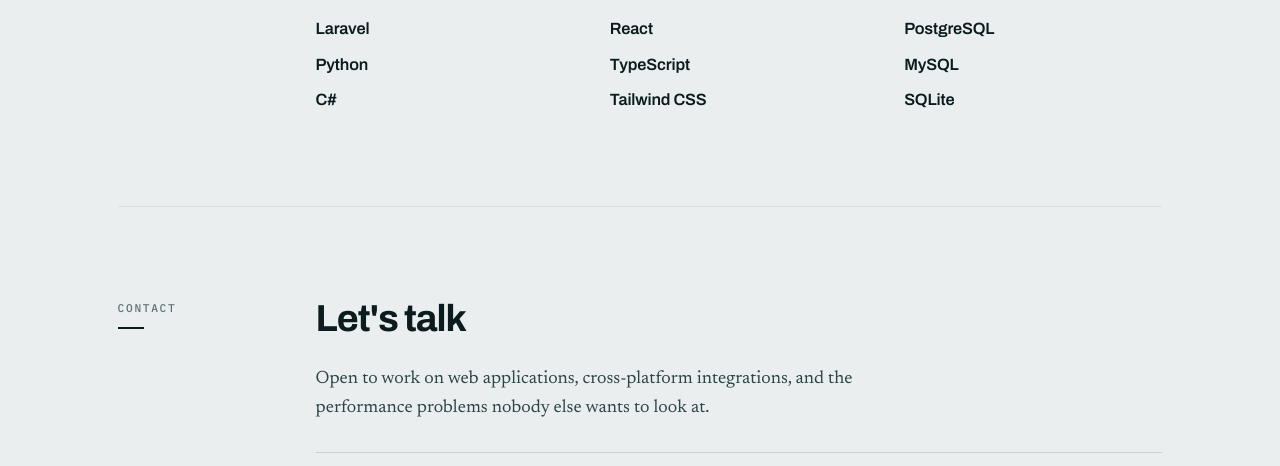
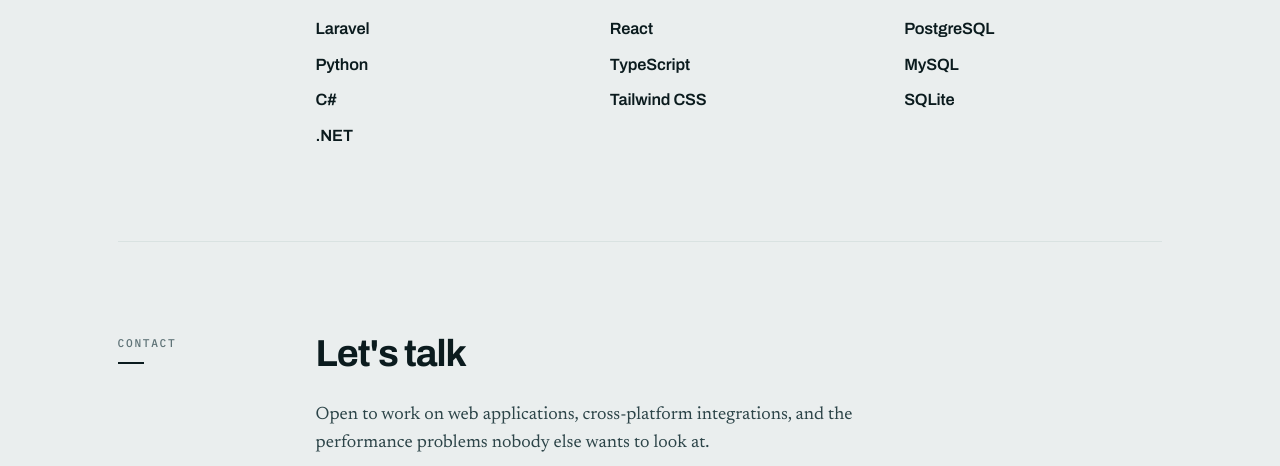
Before and after one commit to jamesgabriel-github/Portfolio, a plain HTML site: page index.html in a window 1280 px wide. Shown: the part 4202-4668 px from the top of the page. Drawn offline with Linux system fonts and the light colour scheme.

Commit message:
Add .NET to backend skills
Co-Authored-By: Claude Sonnet 5.5 <noreply@anthropic.com>

```diff
--- a/index.html
+++ b/index.html
@@ -166,6 +166,7 @@
               <li>Laravel</li>
               <li>Python</li>
               <li>C#</li>
+              <li>.NET</li>
             </ul>
           </div>
           <div class="skillset">
```
